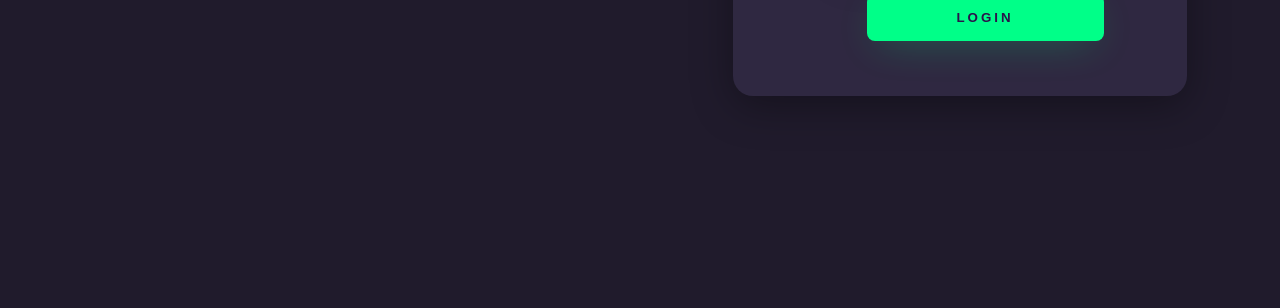
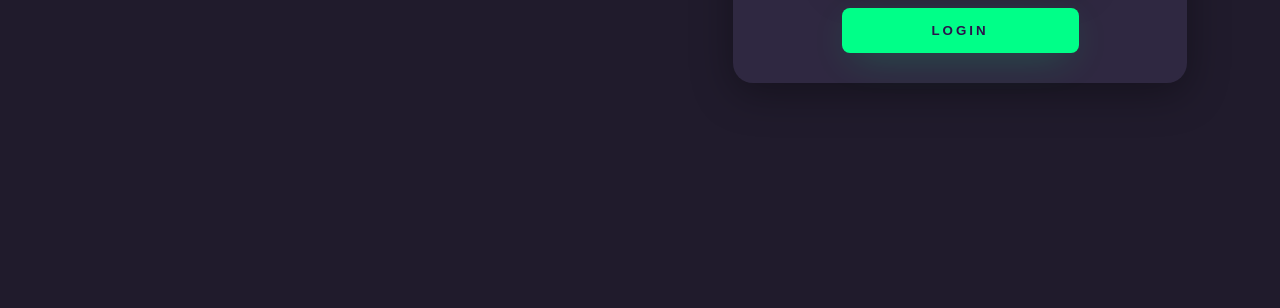
Before and after one commit to pedrodamataalves/tela_de_login, a plain HTML site: page index.html in a window 1280 px wide. Shown: the part 492-800 px from the top of the page. Drawn offline with Linux system fonts and the light colour scheme.

Commit message:
Update style.css

```diff
--- a/style.css
+++ b/style.css
@@ -82,8 +82,8 @@ body {
 
 .btn-login{
     width: 100%;
-    padding: 16px 0px;
-    margin: 25px;
+    padding: 15px ;
+    margin-top: 25px;
     border: none;
     border-radius: 8px;
     outline: none;
@@ -98,5 +98,5 @@ body {
 
 .card-login-container{
     max-width: 300px;
-    margin: 0 auto;
+    margin:0 auto;
 }
```
